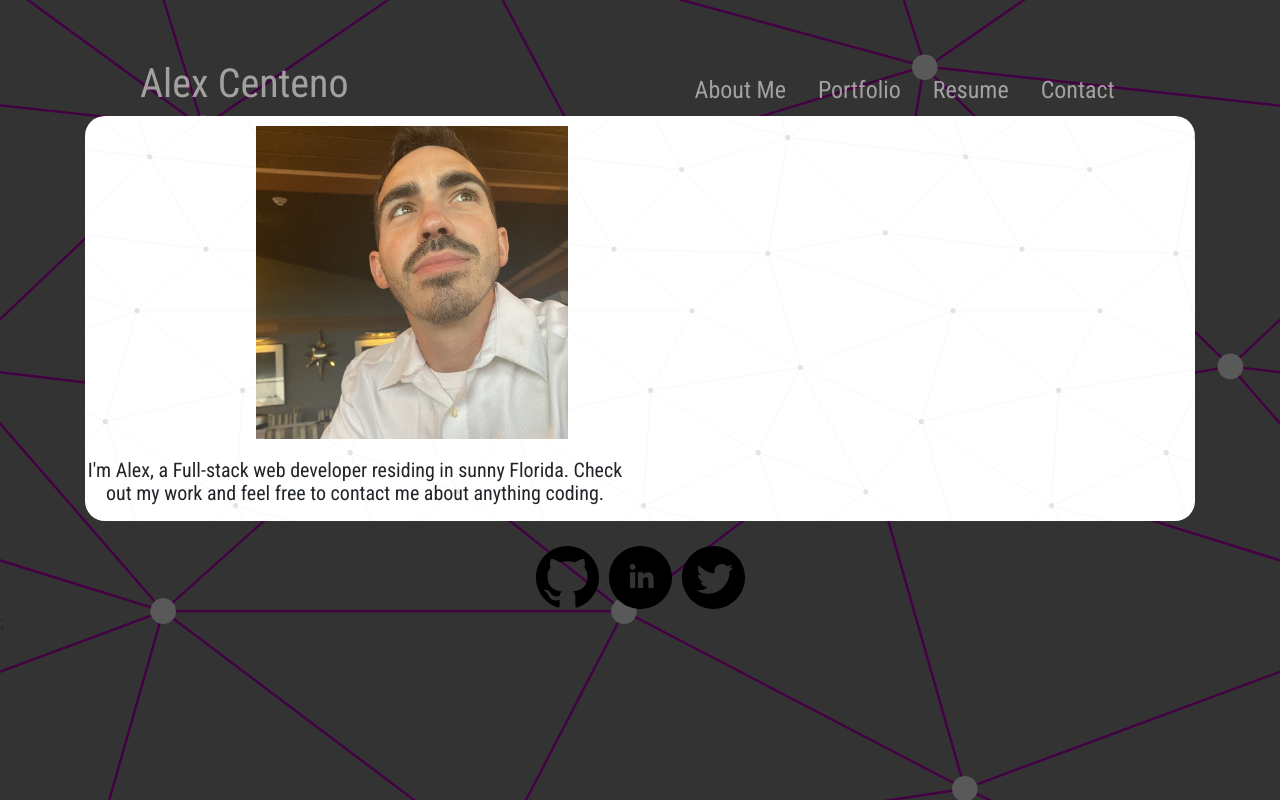
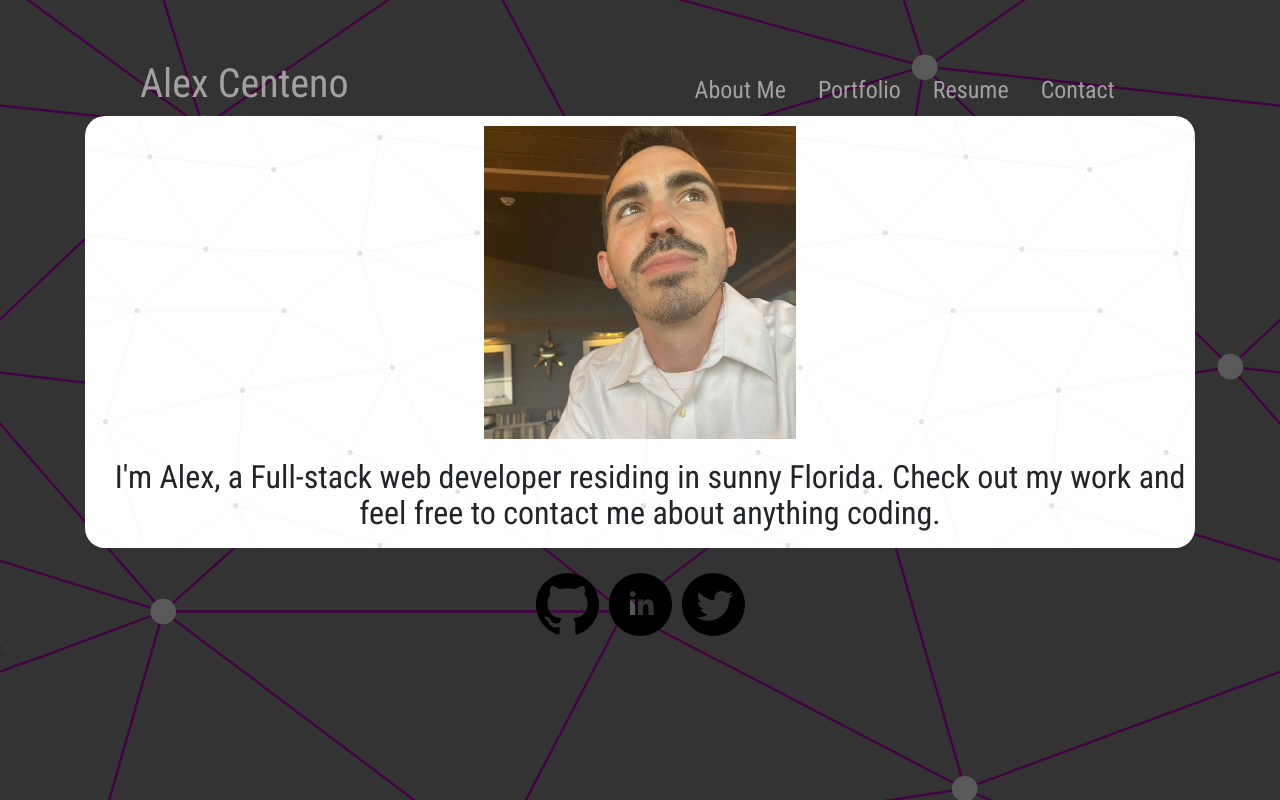
Before and after one commit to AFCenteno/React_Portfolio, a React (Create React App) app: page / in a window 1280 px wide. Built offline with nearby package versions, Linux system fonts and the light colour scheme.

Commit message:
updated more css this time for desktop

```diff
--- a/src/Style.css
+++ b/src/Style.css
@@ -4,14 +4,15 @@ html {
   }
 
 .myphoto {
-  width: 60%;
+  width: 30%;
   margin-top: 10px;
-  margin-right: 20px;
+  margin-left: 35%;
 }
 
 .aboutcontent {
   margin-top: 20px;
-  font-size: 20px;
+  margin-left: 10px;
+  font-size: 32px;
 }
 
 .dlink {
@@ -30,7 +31,7 @@ html {
 
 .resumecontent li {
   margin-top: 12px;
-  margin-left: 70px;
+  margin-left: 40%;
   text-align: left;
 }
 
@@ -89,18 +90,16 @@ header ul li a:hover {
     color: rgb(122, 39, 143);
 }
 
-#form {
-  margin-top: 10px;
+form input {
+  width: 95%;
+  margin-top: 5px;
+  margin-bottom: 5px;
 }
 
-input {
-  width: 600px;
-  margin-bottom: 10px;
-}
-
-textarea {
+form textarea {
+  width: 95%;
   height: 10em;
-  width: 600px;
+  margin-top: 5px;
 }
 
 #first {
@@ -146,6 +145,19 @@ textarea {
     justify-content: center;
   }
 
+  .myphoto {
+    width: 60%;
+    margin-top: 10px;
+    margin-right: 10px;
+  }
+
+  .aboutcontent {
+    margin-left: 0%;
+    margin-right: 0%;
+    margin-bottom: 0%;
+    font-size: 20px;
+  }
+
   #content {
    margin-top: 20px;
    padding: 10px;
@@ -182,12 +194,16 @@ textarea {
     background-position-y: center;
   }
 
+  .resumecontent li {
+    margin-left: 70px;
+  }
+
   form input {
-    width: 95%;
+    margin-top: 5px;
   }
 
   form textarea {
-    width: 95%;
+    margin-top: 5px;
   }
 }
 
--- a/src/components/pages/AboutMe.js
+++ b/src/components/pages/AboutMe.js
@@ -4,9 +4,9 @@ import img from './img/AC.jpg'
 const AboutMe = () => (
     <div className='row'>
       <div className='myphoto'>
-        <img className=' col-sm-12 col-lg-6' src={img}></img>
+        <img className=' col-sm-12 col-lg-12' src={img}></img>
       </div>
-      <p className='col-sm-12 col-lg-6 aboutcontent'>
+      <p className='col-sm-12 col-lg-12 aboutcontent'>
         I'm Alex, a Full-stack web developer residing in sunny Florida. Check out my work and feel free to contact me about anything coding.
       </p>
     </div>
```
